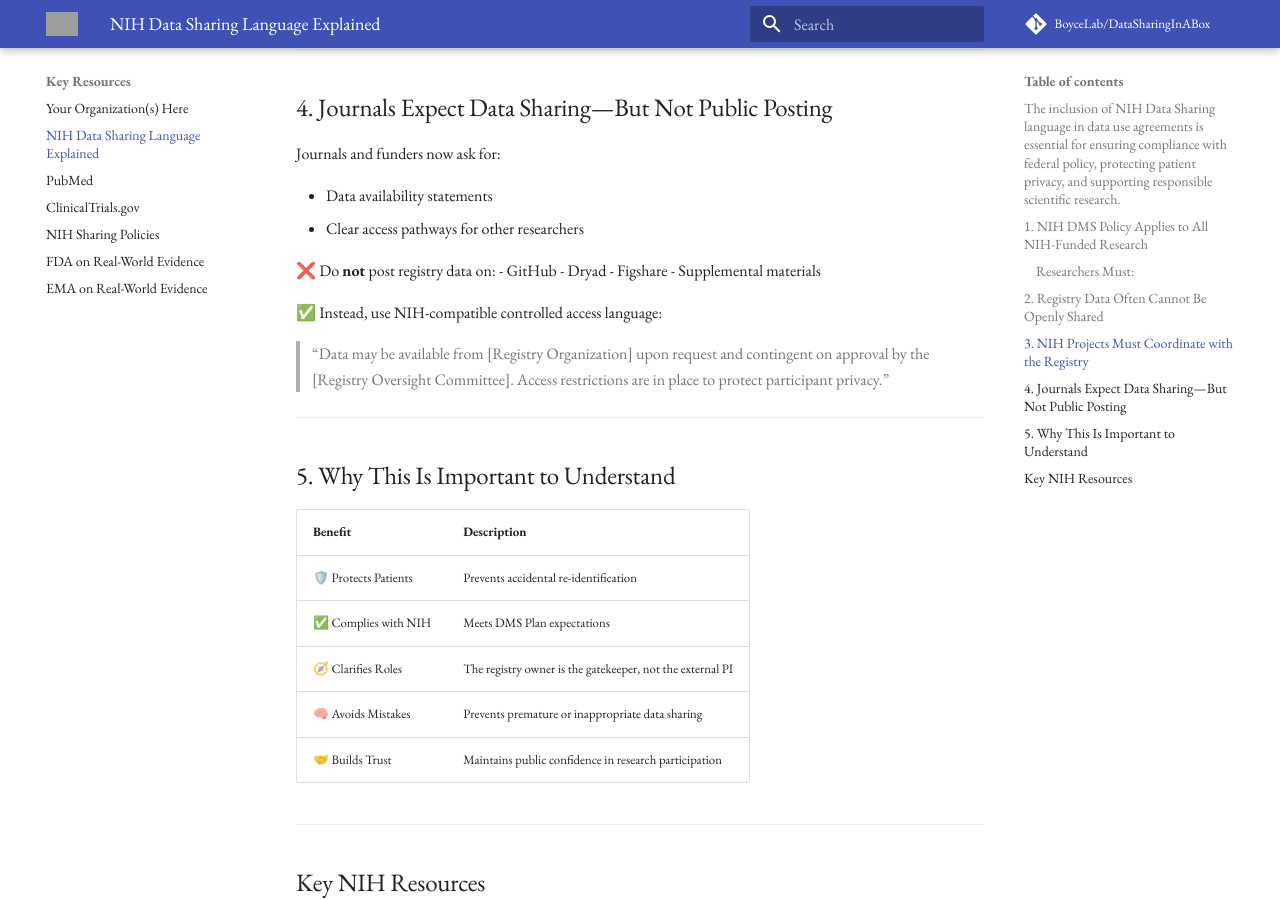
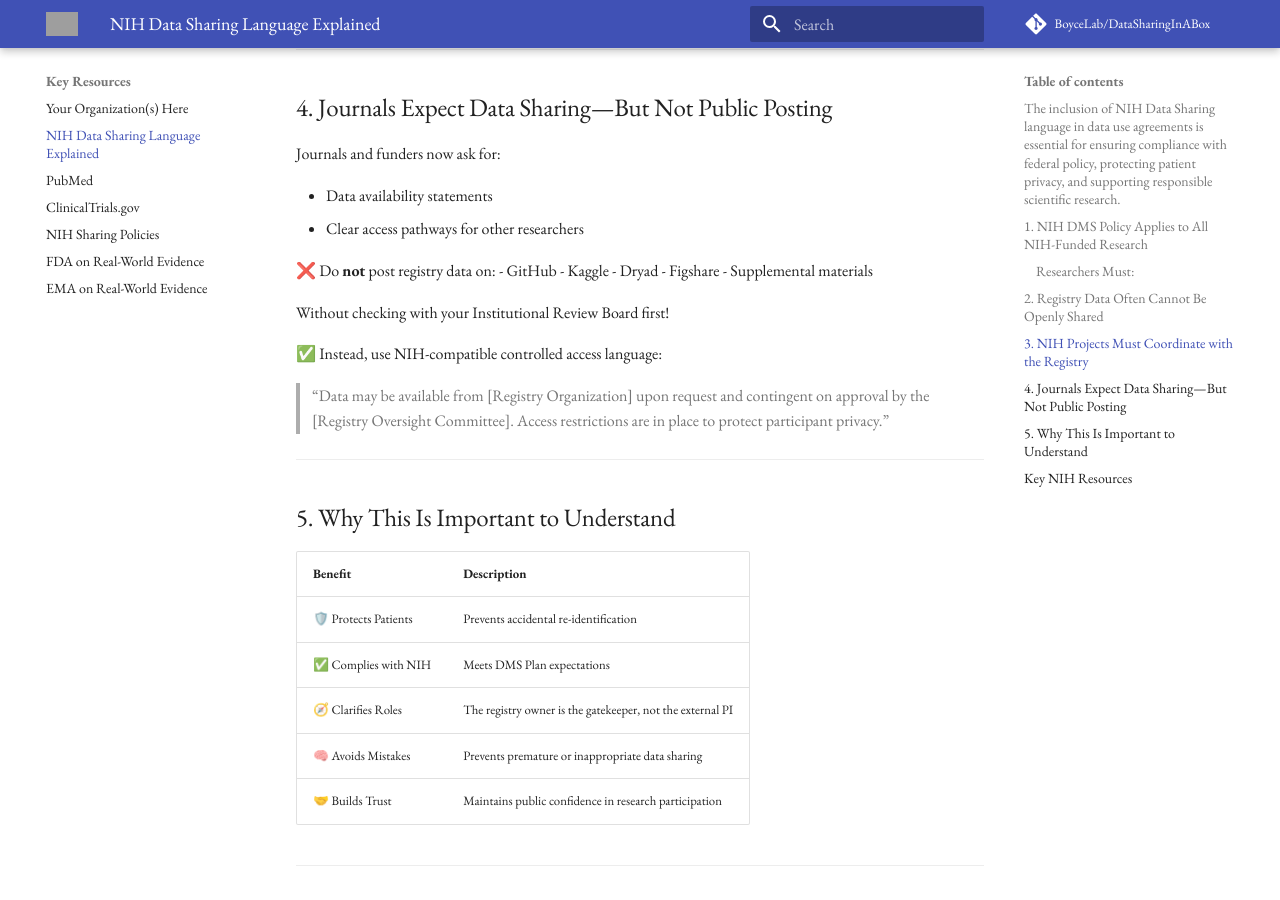
Before and after one commit to BoyceLab/DataSharingInABox, an MkDocs documentation site: the page built from docs/nih-data-sharing.md, in a window 1280 px wide and 900 px high, scrolled down 1710 px. Built offline with MkDocs 1.6.1 and Material for MkDocs 9.7.7, drawn with Linux system fonts in a browser that asks for light colours; comment, search, counter and statistics services are not loaded; grey boxes are pictures that could not be loaded.

Commit message:
Update nih-data-sharing.md

```diff
--- a/docs/nih-data-sharing.md
+++ b/docs/nih-data-sharing.md
@@ -63,9 +63,12 @@ Journals and funders now ask for:
 
 ❌ Do **not** post registry data on:
 - GitHub
+- Kaggle
 - Dryad
 - Figshare
 - Supplemental materials
+
+Without checking with your Institutional Review Board first!
 
 ✅ Instead, use NIH-compatible controlled access language:
 
```
